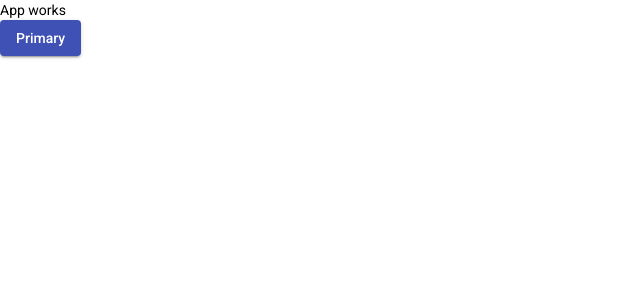
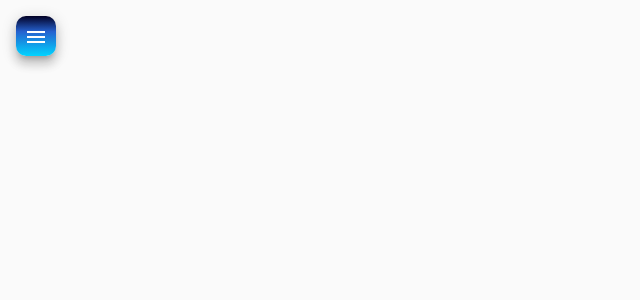
Before and after one commit to elisachris1/heldeskckfront, an Angular app: page / in a window 1280 px wide. Shown: the top 300 px of the page, without its empty margins (0-640 px from the left). Built offline with nearby package versions, Linux system fonts and the light colour scheme.

Commit message:
HTML and CSS for nav component

```diff
--- a/src/app/app-routing.module.ts
+++ b/src/app/app-routing.module.ts
@@ -1,7 +1,13 @@
 import { NgModule } from '@angular/core';
 import { RouterModule, Routes } from '@angular/router';
+import { NavComponent } from './components/nav/nav.component';
 
-const routes: Routes = [];
+const routes: Routes = [
+  {
+    path: '',
+    component: NavComponent
+  }
+];
 
 @NgModule({
   imports: [RouterModule.forRoot(routes)],
--- a/src/app/app.component.html
+++ b/src/app/app.component.html
@@ -1,3 +1 @@
-<div class="h1">App works</div>
-
-<button mat-raised-button color="primary">Primary</button>
+<router-outlet></router-outlet>
--- a/src/app/components/nav/nav.component.css
+++ b/src/app/components/nav/nav.component.css
@@ -0,0 +1,29 @@
+.container{
+    height: 100%;
+}
+.sidenav{
+    width: 13rem;
+    background: white;
+    background: linear-gradient(180deg, rgba(2,0,36,1) 0%, rgba(37,97,207,1) 39%, rgba(0,212,255,1) 100%);
+
+}
+img{
+    width: 100%;
+    height: 7rem;
+    margin: .8rem auto 1rem auto;
+}
+
+.sidenav a {
+    color: white;
+}
+
+.sidenav i {
+    margin-right: .6rem;
+}
+
+.menu{
+    margin: 1rem 0 1rem 1rem;
+    color: white;
+    background: linear-gradient(180deg, rgba(2,0,36,1) 0%, rgba(37,97,207,1) 39%, rgba(0,212,255,1) 100%);
+    border-radius: 25%;
+}
--- a/src/app/components/nav/nav.component.html
+++ b/src/app/components/nav/nav.component.html
@@ -1 +1,37 @@
-<p>nav works!</p>
+<mat-drawer-container class="container" autosize>
+    <mat-drawer #drawer class="sidenav" mode="side">
+    <mat-nav-list class="nav-list" >
+        <a mat-list-item routerLink="/">
+            <i class="material-icons">home</i>
+            Home
+          </a>
+          <a mat-list-item routerLink="/">
+            <i class="material-icons">account_circle</i>
+            Technicians
+          </a>
+          <a mat-list-item routerLink="/">
+            <i class="material-icons">person</i>
+            Client
+          </a>
+          <a mat-list-item routerLink="/">
+            <i class="material-icons">support</i>
+            Calls
+          </a>
+          <a mat-list-item routerLink="/">
+            <i class="material-icons">code</i>
+            Github
+          </a>
+          <a mat-list-item  routerLink="/">
+            <i class="material-icons">logout</i>
+            Logout
+          </a>
+    </mat-nav-list>
+    </mat-drawer>
+
+    <div class="sidenav-content">
+      <button class="menu mat-elevation-z8" mat-button (click)="drawer.toggle()" mat-icon-button>
+        <mat-icon>menu</mat-icon>
+      </button>
+    </div>
+
+  </mat-drawer-container>
```
